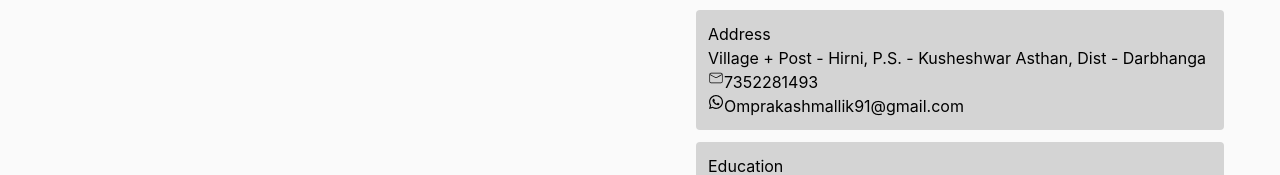
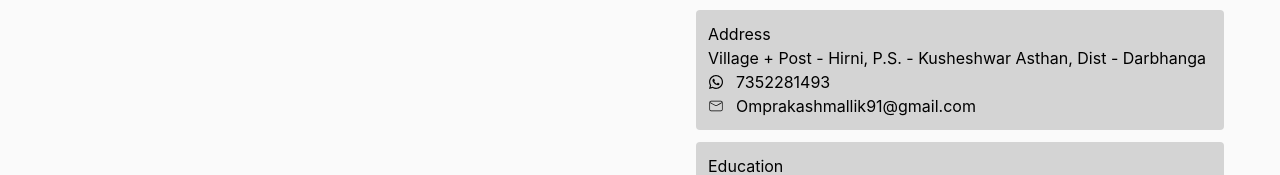
Before and after one commit to OmPrakashMallik2/Personal-website, a React (Create React App) app: page /about in a window 1280 px wide. Shown: the part 722-897 px from the top of the page. Built offline with nearby package versions, Linux system fonts and the light colour scheme.

Commit message:
done for today

```diff
--- a/src/About/About.js
+++ b/src/About/About.js
@@ -37,12 +37,12 @@ function Home() {
         <div className='bg-neutral-300 p-3 my-3 rounded'>
           <h1>Address</h1>
           <p>Village + Post - Hirni, P.S. - Kusheshwar Asthan, Dist - Darbhanga</p>
-          <div className='flex'>
-            < CiMail />
+          <div className='flex items-center gap-3'>
+            < FaWhatsapp />
             <p>7352281493</p>
           </div>
-          <div className='flex'>
-            < FaWhatsapp />
+          <div className='flex items-center gap-3'>
+            < CiMail />
             <p>Omprakashmallik91@gmail.com</p>
           </div>
         </div>
```
